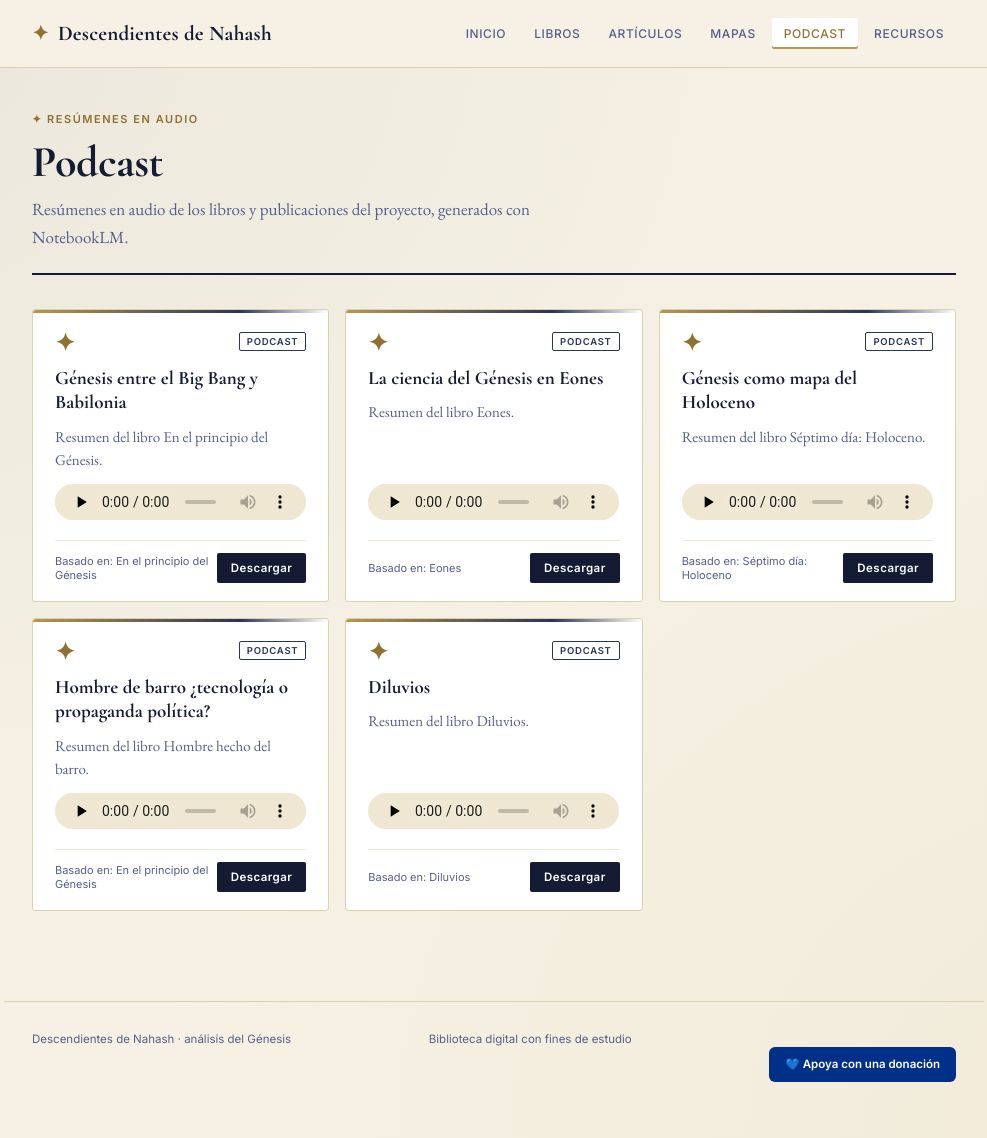
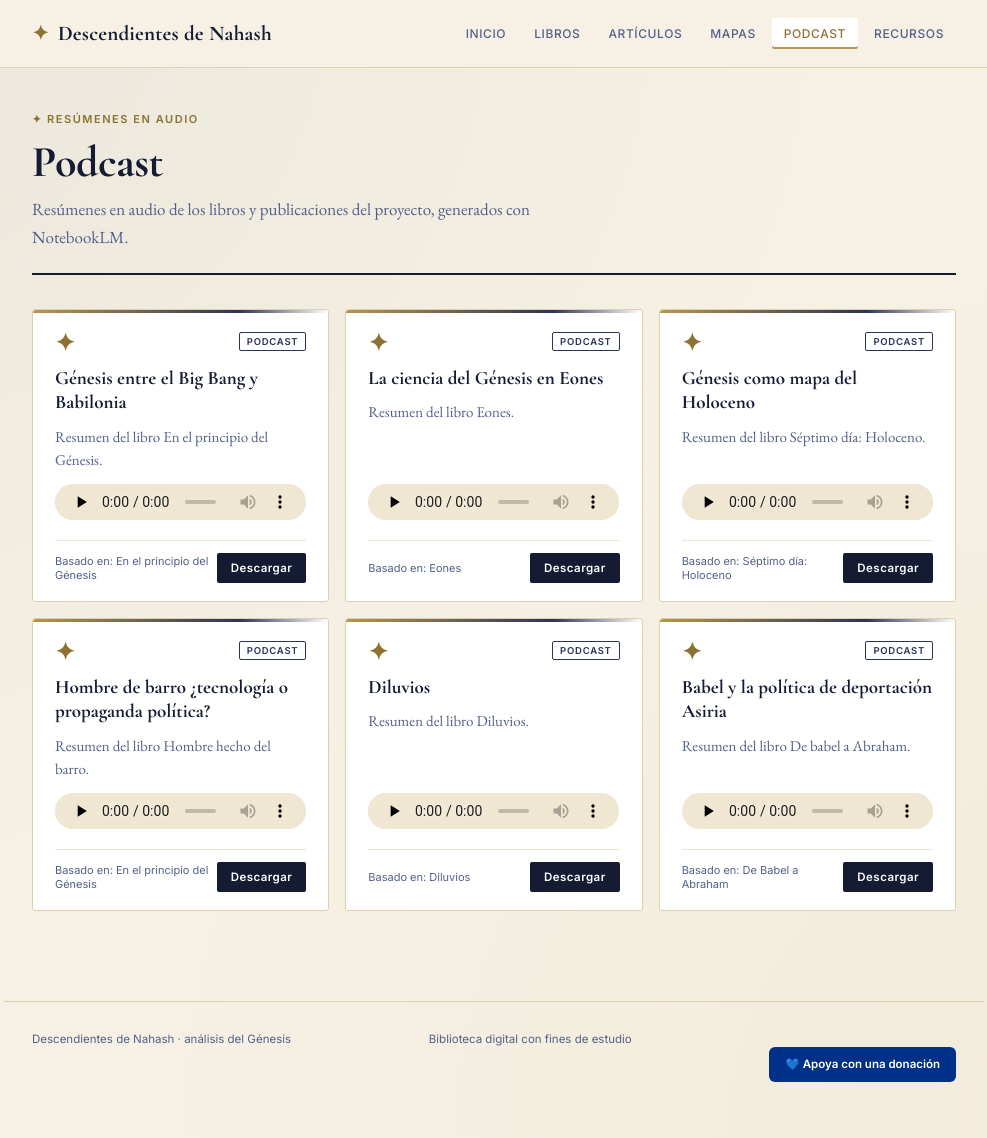
Before and after one commit to Dskartes/DescendientesdeNahash, a Jekyll site: the page built from podcast.md, in a window 1280 px wide. Shown: the whole page, without its empty margins (146-1133 px from the left). Built offline with Jekyll 4.4.1, drawn with Linux system fonts in a browser that asks for light colours.

Commit message:
Add podcast card for 'Babel y la política de deportación Asiria'
Added a new podcast card for 'Babel y la política de deportación Asiria' with audio source and download link.

```diff
--- a/podcast.md
+++ b/podcast.md
@@ -86,6 +86,22 @@
       <a class="card-btn" href="{{ '/podcast/diluvios.mp3' | relative_url }}" download>Descargar</a>
     </div>
   </div>
+    <div class="card">
+    <div class="card-top">
+      <div class="card-mark">✦</div>
+      <div class="card-tag">Podcast</div>
+    </div>
+    <h3 class="card-title">Babel y la política de deportación Asiria</h3>
+    <p class="card-desc">Resumen del libro De babel a Abraham.</p>
+    <audio class="card-audio" controls preload="none">
+      <source src="{{ '/podcast/Babel_y_la_política_de_deportación_asiria.mp3' | relative_url }}" type="audio/mpeg">
+      Tu navegador no soporta audio HTML5.
+    </audio>
+    <div class="card-meta">
+      <span class="card-info">Basado en: De Babel a Abraham</span>
+      <a class="card-btn" href="{{ '/podcast/Babel_y_la_política_de_deportación_asiria.mp3' | relative_url }}" download>Descargar</a>
+    </div>
+  </div>
 </div>
 <!--
   Para el siguiente episodio, copia el bloque <div class="card"> de arriba (entre
```
